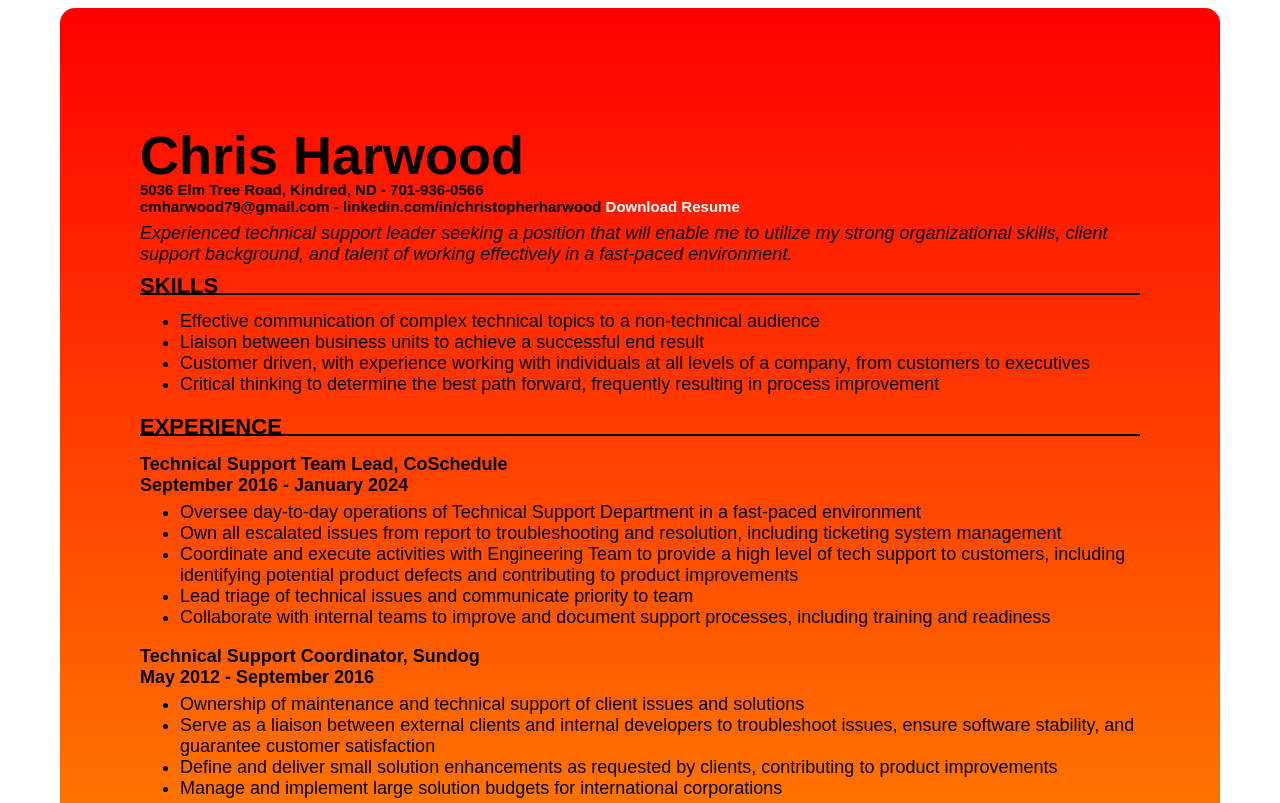
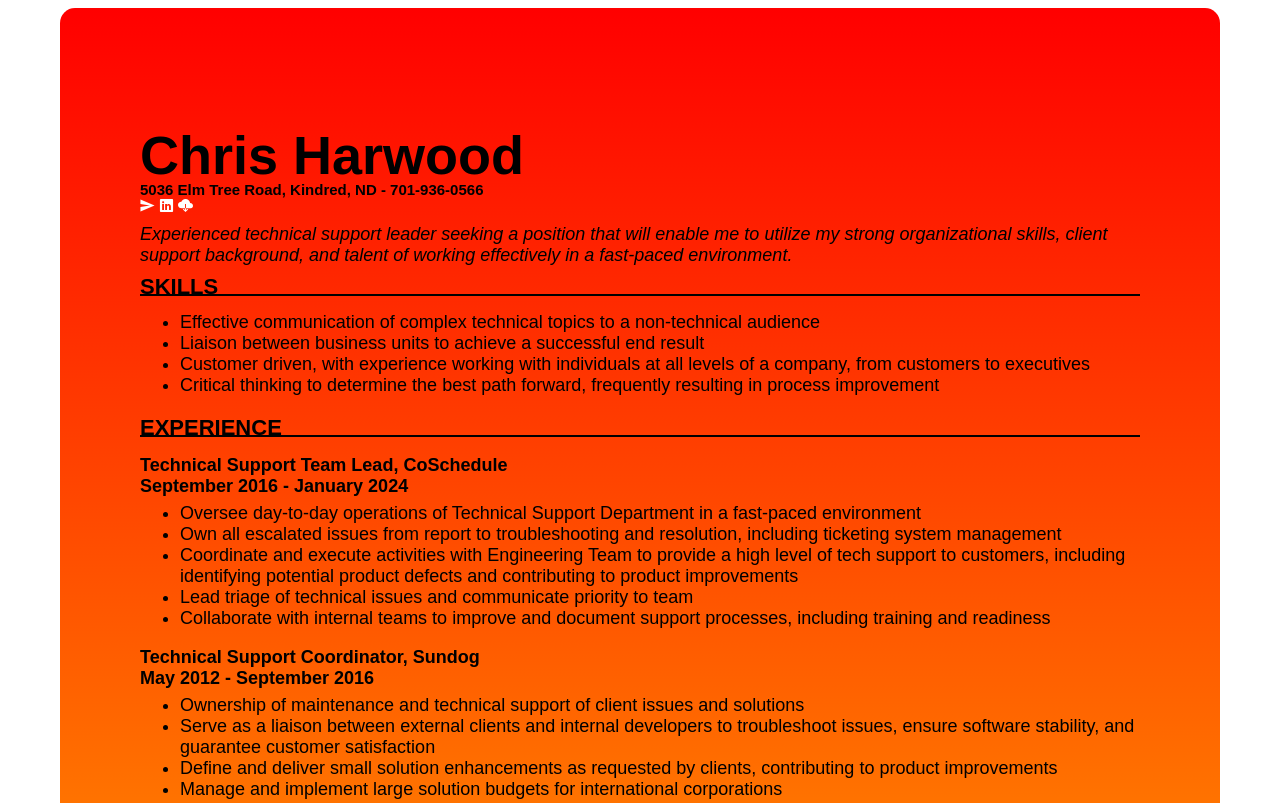
Before and after one commit to cmhwood/cmhwood.github.io, a plain HTML site: page index.html in a window 1280 px wide. Shown: the top 803 px of the page. Drawn offline with nearby package versions, Linux system fonts and the light colour scheme.

Commit message:
Update index.html

```diff
--- a/index.html
+++ b/index.html
@@ -17,7 +17,7 @@
               <div>
                     <h1>Chris Harwood</h1>
                     <h4>5036 Elm Tree Road, Kindred, ND - 701-936-0566<br>
-                        cmharwood79@gmail.com - linkedin.com/in/christopherharwood <a class="downloadbutton" href="Chris Harwood.pdf" download="Chris Harwood.pdf">Download Resume</a></h4>
+                        <a href="mailto:cmharwood79@gmail.com"><ion-icon name="send-sharp"></ion-icon></a> <a href="linkedin.com/in/christopherharwood"><ion-icon name="logo-linkedin"></ion-icon></a> <a class="downloadbutton" href="Chris Harwood.pdf" download="Chris Harwood.pdf"><ion-icon name="cloud-download-sharp"></ion-icon></a></h4>
               </div>
 
               <div>
@@ -102,6 +102,8 @@
         </div>
 
    </div>
+  <script type="module" src="https://unpkg.com/ionicons@7.1.0/dist/ionicons/ionicons.esm.js"></script>
+  <script nomodule src="https://unpkg.com/ionicons@7.1.0/dist/ionicons/ionicons.js"></script>
   </body>
 
 </html>
```
